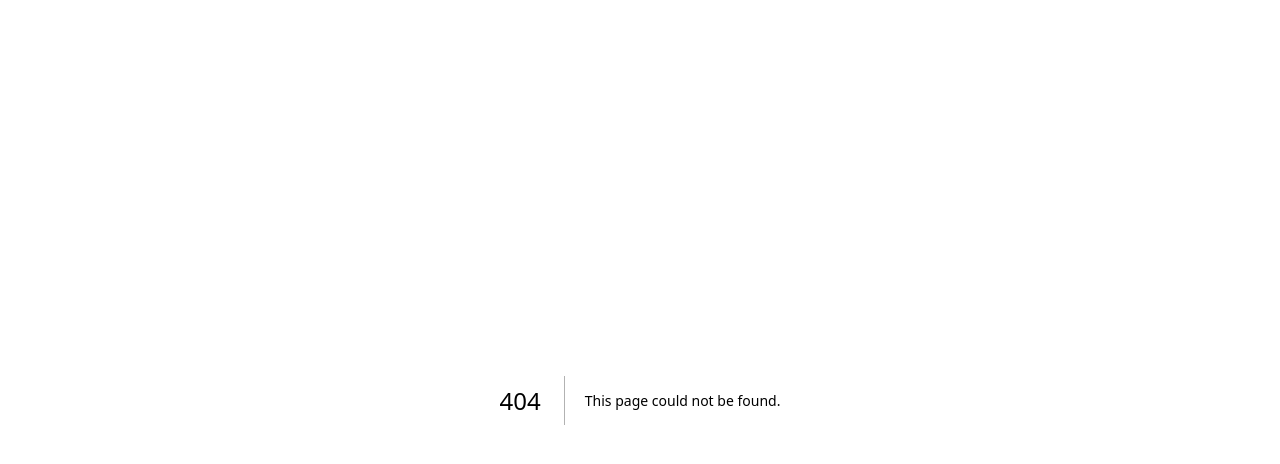
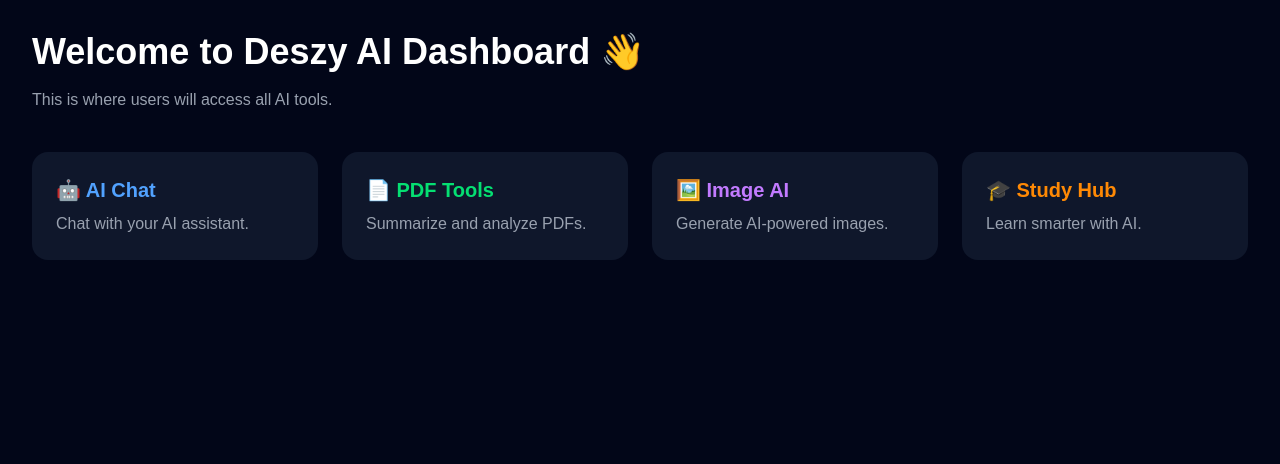
Before and after one commit to Desmondbello/deszy-ai, a Next.js app: page /dashboard in a window 1280 px wide. Before the commit this address had no page. Shown: the top 464 px of the page. Built offline with nearby package versions, Linux system fonts and the light colour scheme.

Commit message:
Create reusable landing page components

```diff
--- /dev/null
+++ b/app/dashboard/page.tsx
@@ -0,0 +1,45 @@
+export default function DashboardPage() {
+  return (
+    <main className="min-h-screen bg-slate-950 text-white p-8">
+      <h1 className="text-4xl font-bold">
+        Welcome to Deszy AI Dashboard 👋
+      </h1>
+
+      <p className="mt-4 text-gray-400">
+        This is where users will access all AI tools.
+      </p>
+
+      <div className="mt-10 grid gap-6 md:grid-cols-2 lg:grid-cols-4">
+
+        <div className="rounded-2xl bg-slate-900 p-6">
+          <h2 className="text-xl font-bold text-blue-400">🤖 AI Chat</h2>
+          <p className="mt-2 text-gray-400">
+            Chat with your AI assistant.
+          </p>
+        </div>
+
+        <div className="rounded-2xl bg-slate-900 p-6">
+          <h2 className="text-xl font-bold text-green-400">📄 PDF Tools</h2>
+          <p className="mt-2 text-gray-400">
+            Summarize and analyze PDFs.
+          </p>
+        </div>
+
+        <div className="rounded-2xl bg-slate-900 p-6">
+          <h2 className="text-xl font-bold text-purple-400">🖼️ Image AI</h2>
+          <p className="mt-2 text-gray-400">
+            Generate AI-powered images.
+          </p>
+        </div>
+
+        <div className="rounded-2xl bg-slate-900 p-6">
+          <h2 className="text-xl font-bold text-orange-400">🎓 Study Hub</h2>
+          <p className="mt-2 text-gray-400">
+            Learn smarter with AI.
+          </p>
+        </div>
+
+      </div>
+    </main>
+  );
+}
```
